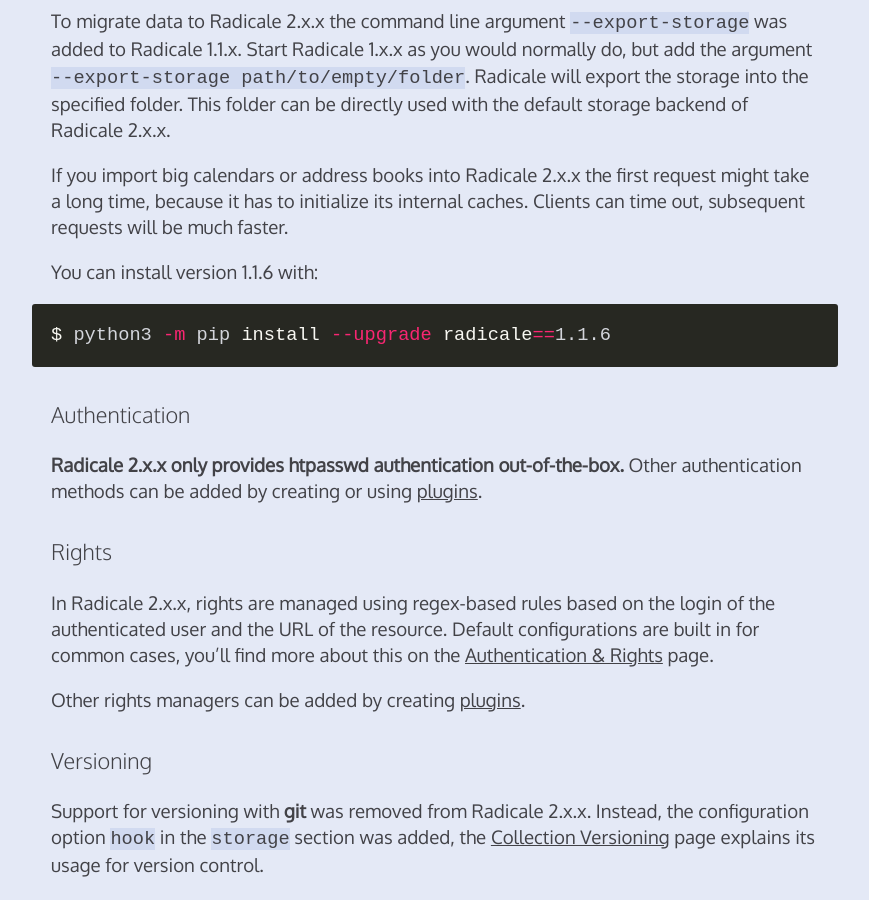
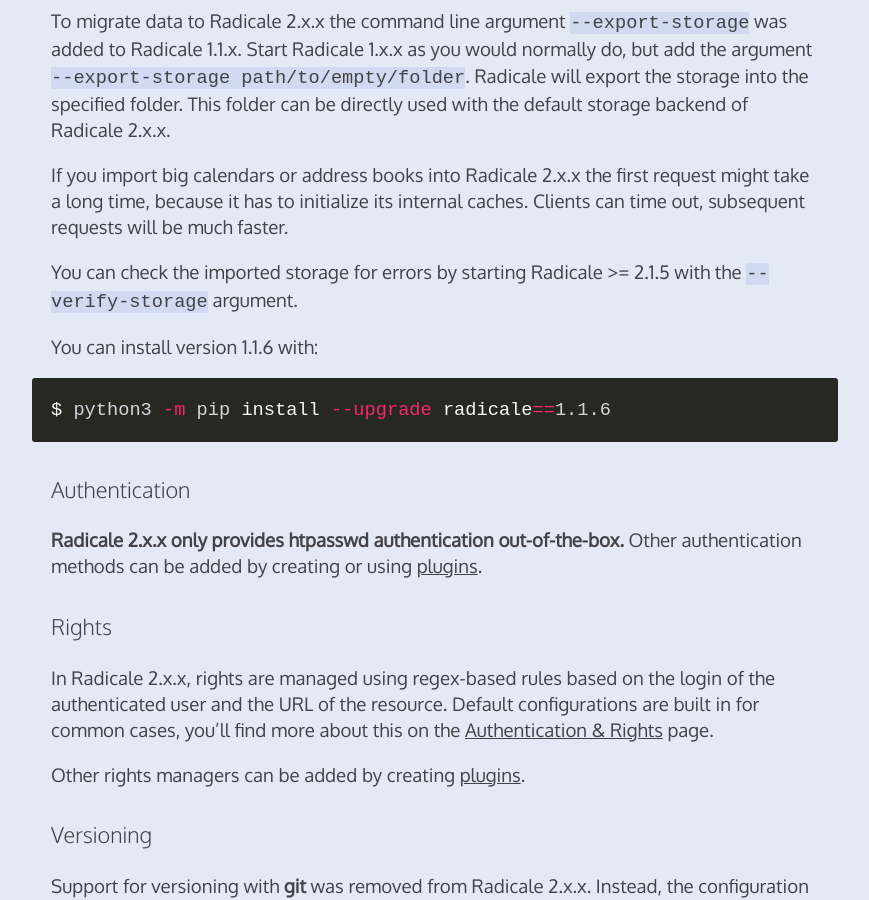
Before and after one commit to Kozea/Radicale, a Jekyll site: the page built from 1to2.md, in a window 1280 px wide and 900 px high, scrolled down 1078 px. Shown: the whole window, without its empty margins (205-1074 px from the left). Built offline with Jekyll 4.4.1, drawn with Linux system fonts in a browser that asks for light colours.

Commit message:
Add error checking to the migration guide

````diff
--- a/1to2.md
+++ b/1to2.md
@@ -50,6 +50,9 @@
 request might take a long time, because it has to initialize its internal
 caches. Clients can time out, subsequent requests will be much faster.
 
+You can check the imported storage for errors by starting Radicale >= 2.1.5
+with the ``--verify-storage`` argument.
+
 You can install version 1.1.6 with:
 
 ```shell
````
